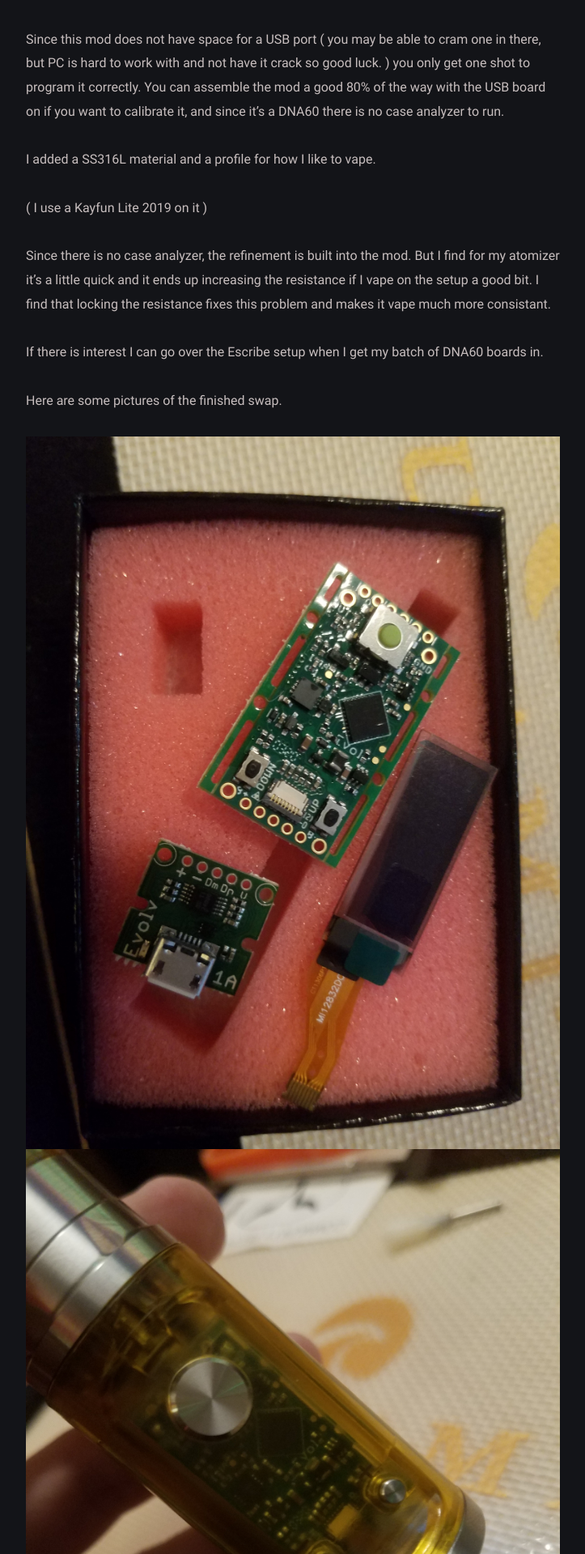
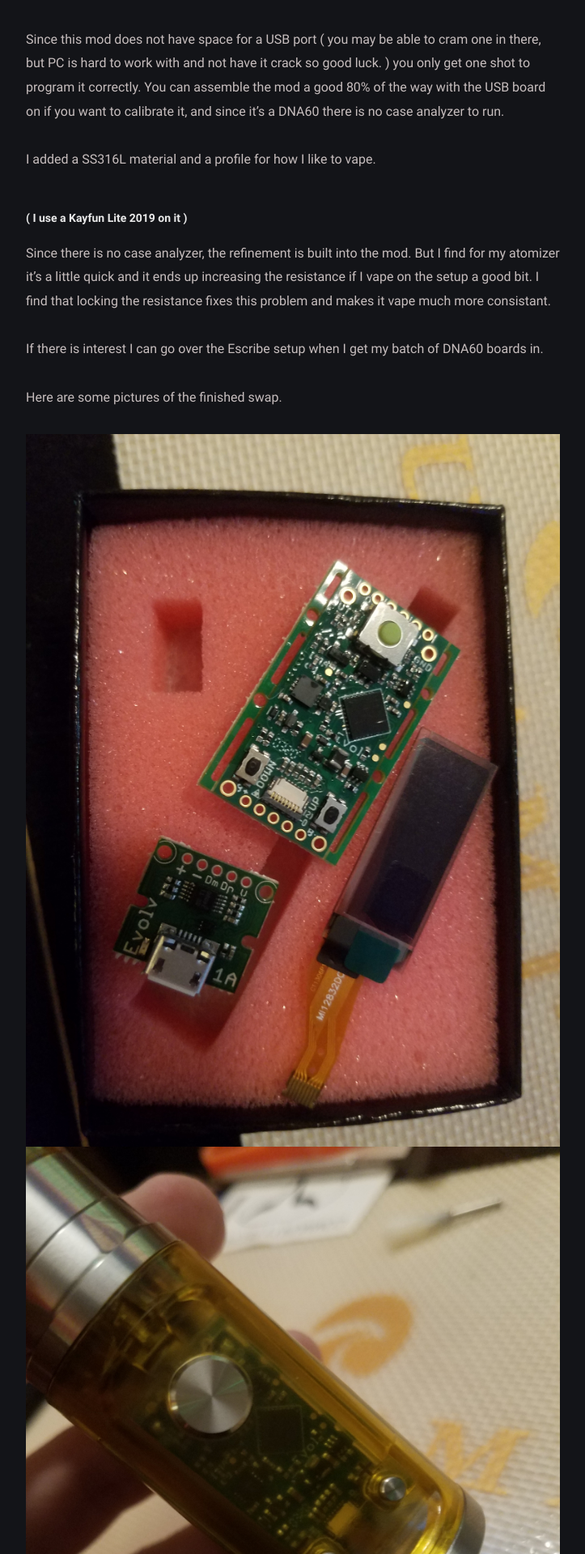
Before and after one commit to duncanyoyo1/jekyll, a Jekyll site: the page built from _posts/2020-09-27-DNA60-Swap.md, in a window 1280 px wide. Shown: the part 2720-4639 px from the top of the page at 81% size, without its empty margins (278-1001 px from the left). Built offline with Jekyll 4.4.1, drawn with Linux system fonts in a browser that asks for light colours; comment, search, counter and statistics services are not loaded.

Commit message:
Formatting

```diff
--- a/_posts/2020-09-27-DNA60-Swap.md
+++ b/_posts/2020-09-27-DNA60-Swap.md
@@ -37,7 +37,7 @@
 
 I added a SS316L material and a profile for how I like to vape.
 
-( I use a Kayfun Lite 2019 on it )
+###### ( I use a Kayfun Lite 2019 on it )
 
 Since there is no case analyzer, the refinement is built into the mod. But I find for my atomizer it's a little quick and it ends up increasing the resistance if I vape on the setup a good bit. I find that locking the resistance fixes this problem and makes it vape much more consistant.
 
```
Also changed, not shown: 1 other file.
